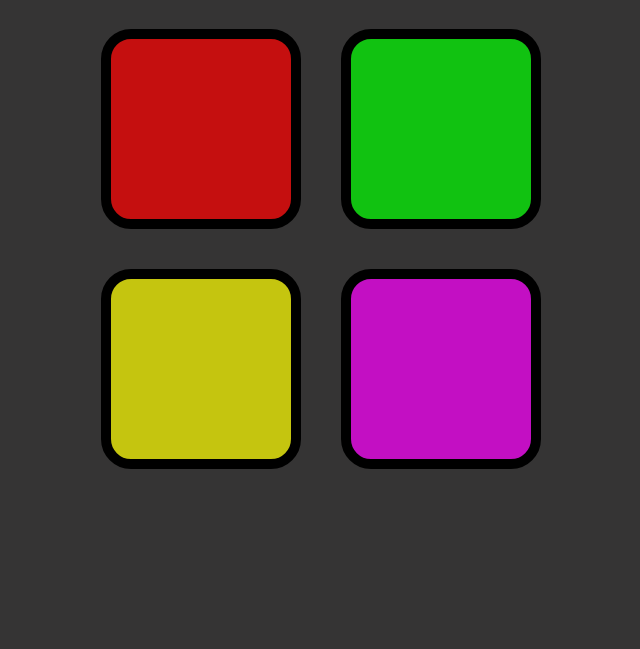
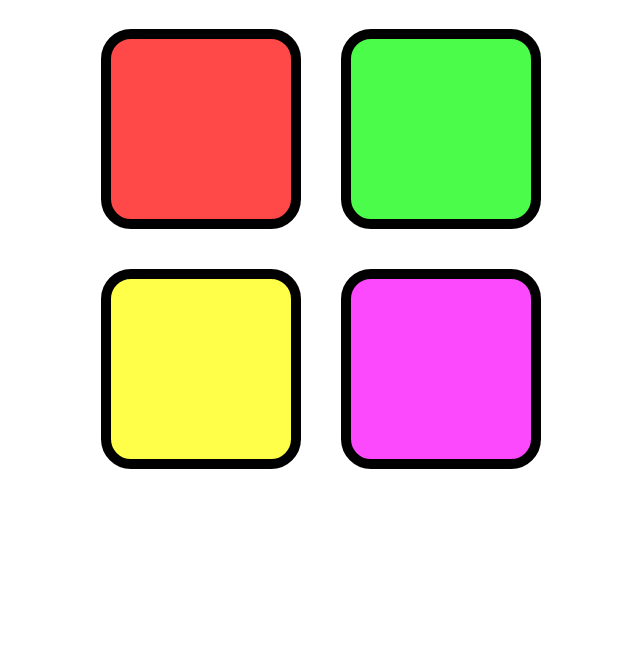
Before and after one commit to ComplecatedBoy/Simon-Says-Game, a plain HTML site: page index.html in a window 1280 px wide. Shown: the part 151-800 px from the top of the page, without its empty margins (319-959 px from the left). Drawn offline with Linux system fonts and the light colour scheme.

Commit message:
change css

```diff
--- a/CSS/style.css
+++ b/CSS/style.css
@@ -9,7 +9,6 @@ body{
     padding: 20px;
     text-align: center;
     line-height: 2;
-    background-color: rgb(53, 52, 52);
 }
 
 h2{
```
